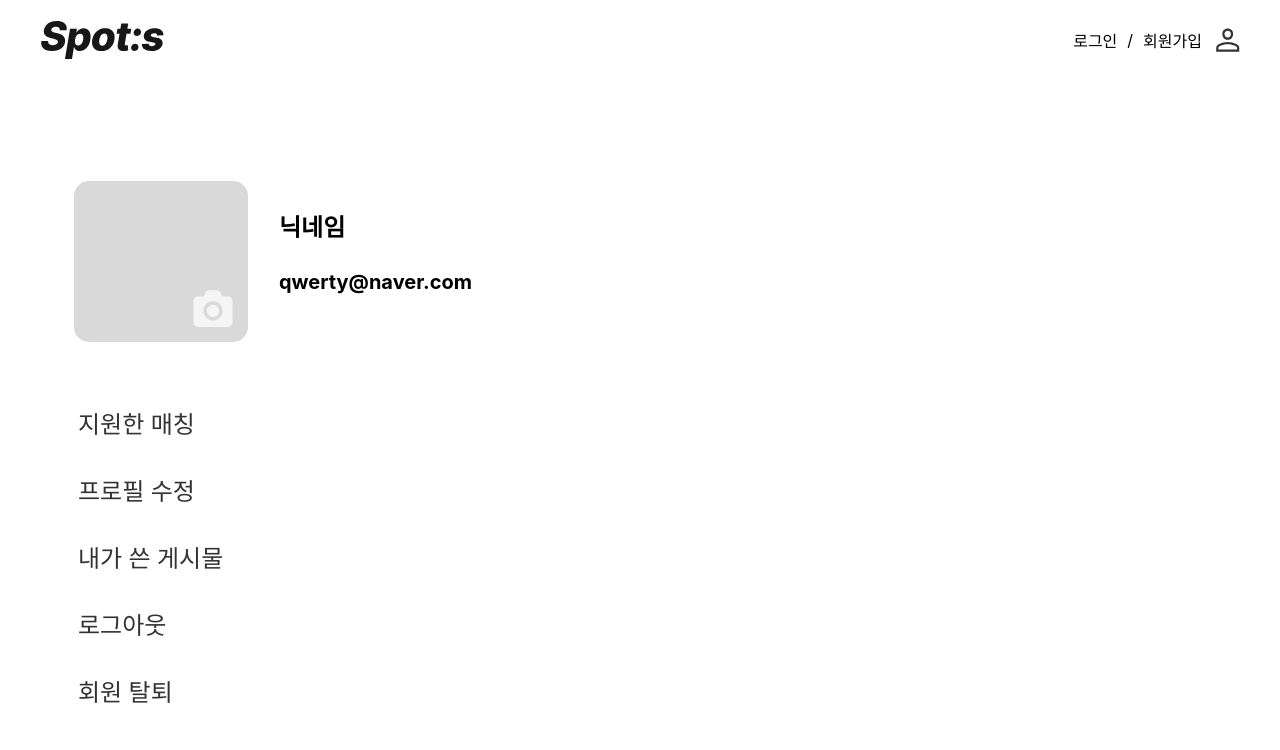
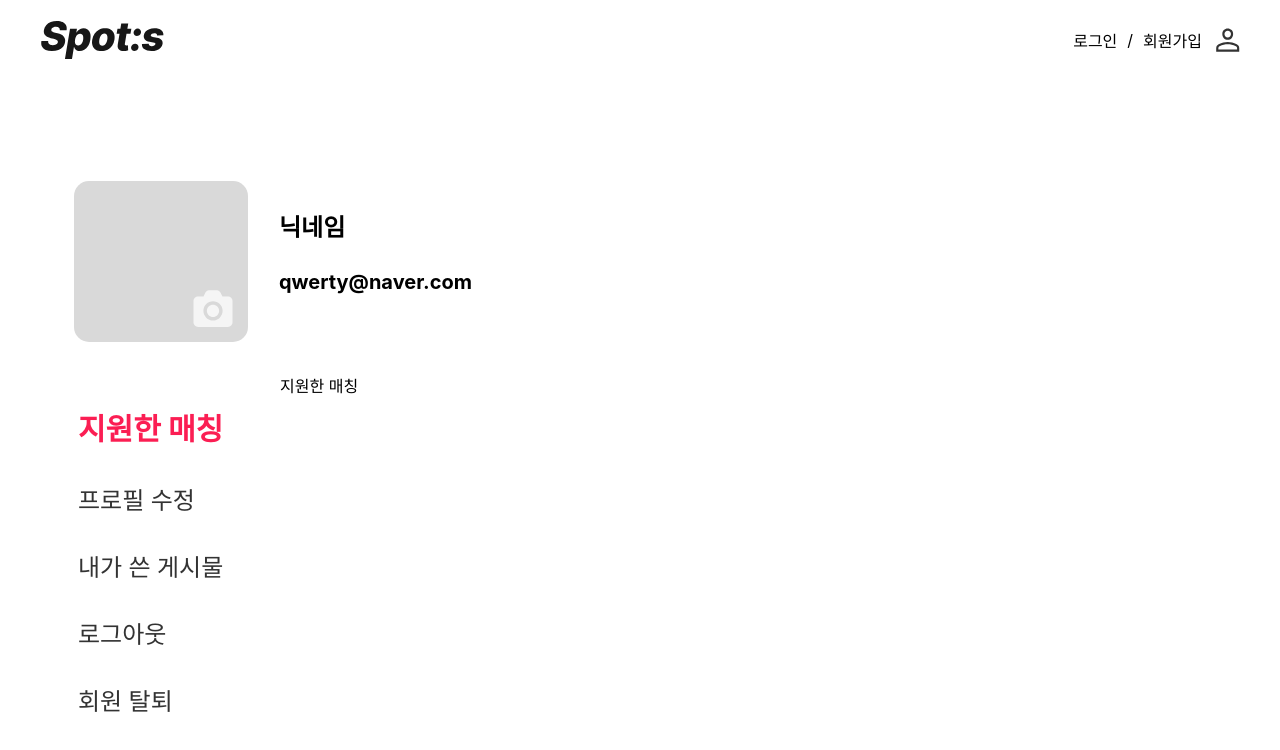
Before and after one commit to KMU-WINK/spots-client, a React (Vite) app: page /mypage in a window 1280 px wide. Shown: the top 750 px of the page. Built offline with nearby package versions, Linux system fonts and the light colour scheme.

Commit message:
refact. 모달 수정

```diff
--- a/src/pages/MyPage/index.jsx
+++ b/src/pages/MyPage/index.jsx
@@ -5,39 +5,29 @@ import Footer from '../../components/Footer';
 import Withdrawl from '../../components/Withdrawl';
 
 const MyPage = () => {
-  const [currMenu, setCurrMenu] = useState(null);
+  const [currMenu, setCurrMenu] = useState('1');
   const [prevMenu, setPrevMenu] = useState(null);
   const [showWithdrawl, setShowWithdrawl] = useState(false);
 
   const handleClickMenu = e => {
+    console.log(prevMenu);
+    if (e.target.id === '5') {
+      onSetShowWithdrawl(true);
+      setPrevMenu(currMenu);
+    } else setPrevMenu(null);
     setCurrMenu(e.target.id);
-    if (e.target.id === "5") {
-      onSetShowWithdrawl(true);
-    }
   };
 
   const onSetShowWithdrawl = active => {
     setShowWithdrawl(active);
   };
 
-  useEffect(
-    e => {
-      if (currMenu !== null) {
-        const curr = document.getElementById(currMenu);
-        curr.style.fontWeight = '700';
-        curr.style.fontSize = '30px';
-        curr.style.color = '#FB1E53';
-      }
-      if (prevMenu !== null) {
-        const prev = document.getElementById(prevMenu);
-        prev.style.fontWeight = '500';
-        prev.style.fontSize = '24px';
-        prev.style.color = '#333333';
-      }
-      setPrevMenu(currMenu);
-    },
-    [currMenu],
-  );
+  useEffect(() => {
+    if (!showWithdrawl && prevMenu) {
+      setCurrMenu(prevMenu);
+      setPrevMenu(null);
+    }
+  }, [showWithdrawl]);
 
   return (
     <styled.MyPage>
@@ -54,28 +44,53 @@ const MyPage = () => {
         </styled.ProfileBox>
         <styled.MenuBox>
           <styled.MenuList>
-            <styled.Menu id="1" onClick={handleClickMenu}>
+            <styled.Menu
+              id="1"
+              onClick={handleClickMenu}
+              active={currMenu === '1'}
+            >
               지원한 매칭
             </styled.Menu>
-            <styled.Menu id="2" onClick={handleClickMenu}>
+            <styled.Menu
+              id="2"
+              onClick={handleClickMenu}
+              active={currMenu === '2'}
+            >
               프로필 수정
             </styled.Menu>
-            <styled.Menu id="3" onClick={handleClickMenu}>
+            <styled.Menu
+              id="3"
+              onClick={handleClickMenu}
+              active={currMenu === '3'}
+            >
               내가 쓴 게시물
             </styled.Menu>
-            <styled.Menu id="4" onClick={handleClickMenu}>
+            <styled.Menu
+              id="4"
+              onClick={handleClickMenu}
+              active={currMenu === '4'}
+            >
               로그아웃
             </styled.Menu>
-            <styled.Menu id="5" onClick={handleClickMenu}>
+            <styled.Menu
+              id="5"
+              onClick={handleClickMenu}
+              active={currMenu === '5'}
+            >
               회원 탈퇴
             </styled.Menu>
           </styled.MenuList>
           <styled.MenuContents>
-            {currMenu === '1' ? <div>지원한 매칭</div> : null}
-            {currMenu === '2' ? <div>프로필 수정</div> : null}
-            {currMenu === '3' ? <div>내가 쓴 게시물</div> : null}
-            {currMenu === '4' ? <div>로그아웃</div> : null}
-            {currMenu === '5' ? <div>회원 탈퇴</div> : null}
+            {currMenu === '1' || prevMenu === '1' ? (
+              <div>지원한 매칭</div>
+            ) : null}
+            {currMenu === '2' || prevMenu === '2' ? (
+              <div>프로필 수정</div>
+            ) : null}
+            {currMenu === '3' || prevMenu === '3' ? (
+              <div>내가 쓴 게시물</div>
+            ) : null}
+            {currMenu === '4' || prevMenu === '4' ? <div>로그아웃</div> : null}
           </styled.MenuContents>
           {showWithdrawl && (
             <Withdrawl onSetShowWithdrawl={onSetShowWithdrawl} />
--- a/src/pages/MyPage/styles.jsx
+++ b/src/pages/MyPage/styles.jsx
@@ -62,9 +62,9 @@ export const Menu = styled.div`
   outline: 0;
   background: white;
   cursor: pointer;
-  font-weight: 500;
-  font-size: 24px;
-  color: #333333;
+  font-weight: ${props => (props?.active ? '700' : '500')};
+  font-size: ${props => (props?.active ? '30px' : '24px')};
+  color: ${props => (props?.active ? '#FB1E53' : '#333333')}; ;
 `;
 
 export const MenuList = styled.div`
@@ -76,7 +76,7 @@ export const MenuList = styled.div`
 
 export const MenuContents = styled.div`
   margin: 0px 0px 0px 32px;
-  widht: 990px;
+  width: 990px;
   height: 2000px; // 임시로 넣어두었습니다.
 `;
 
```
